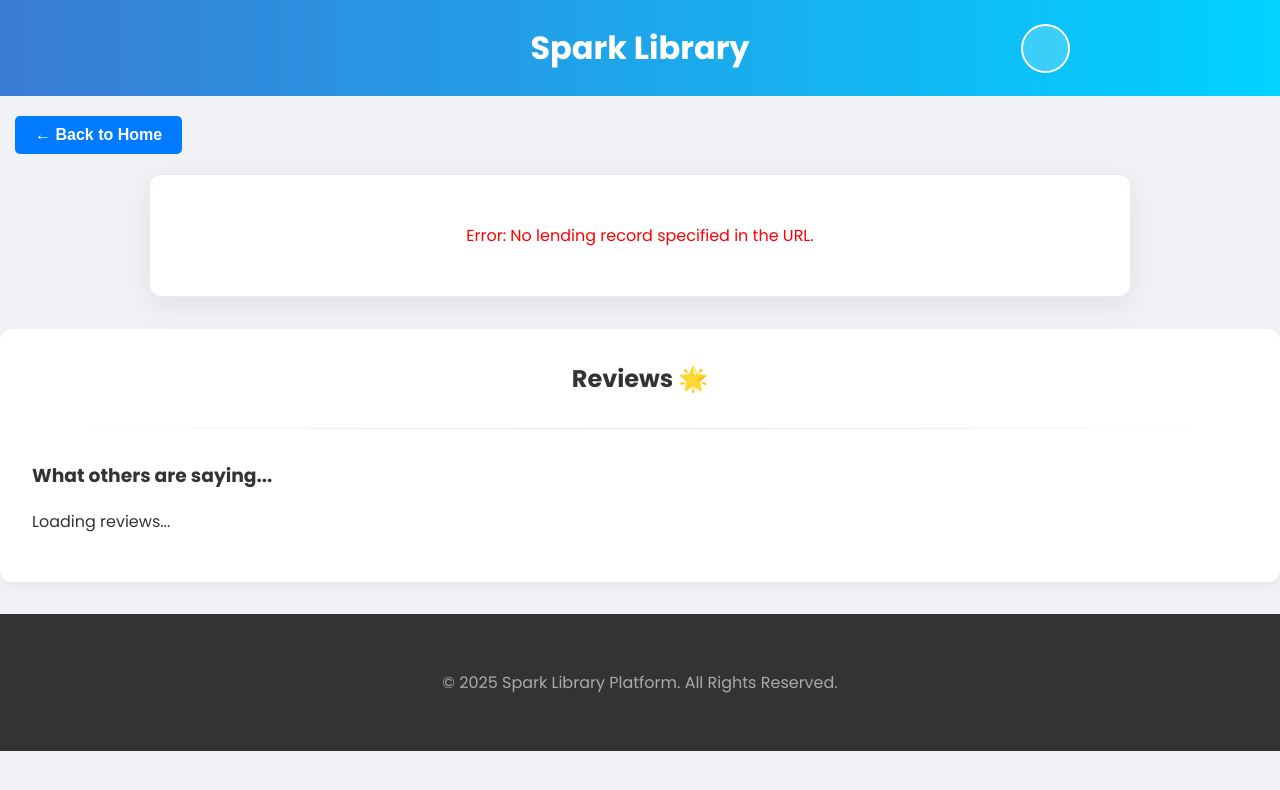
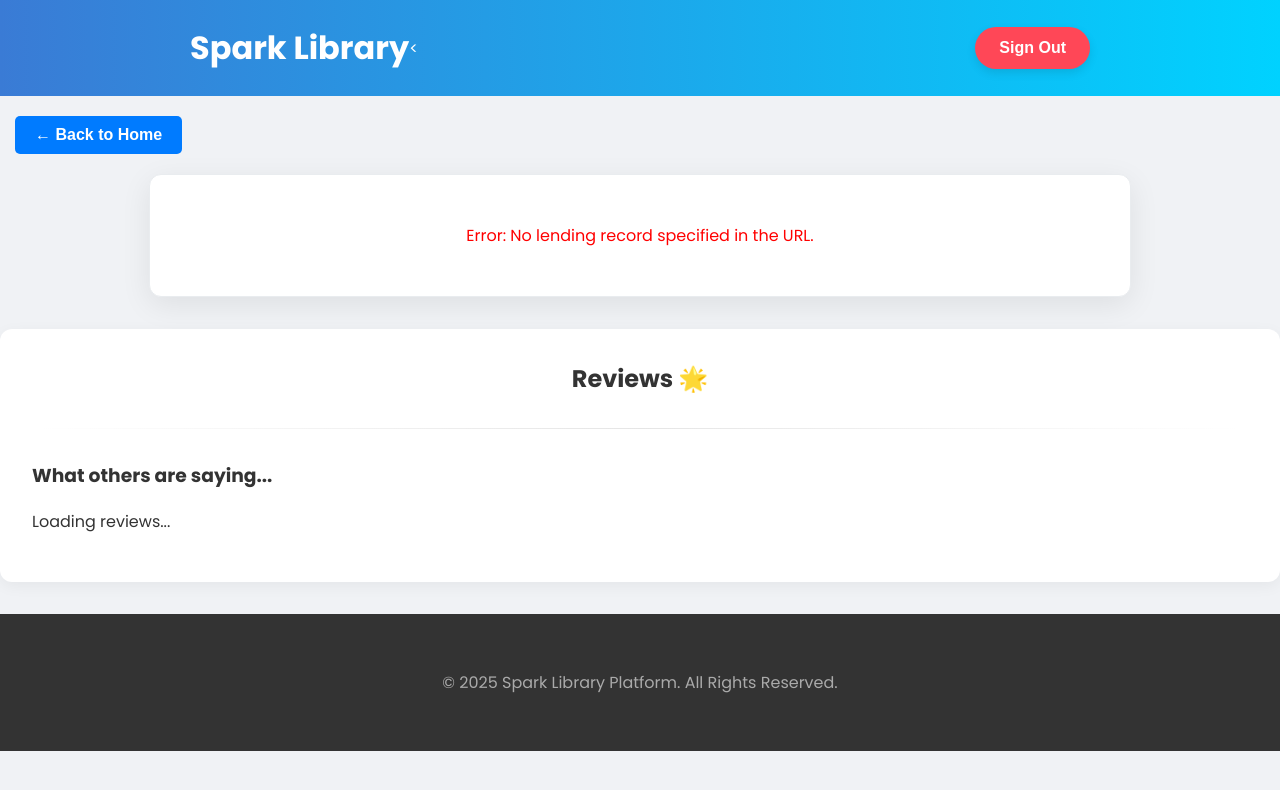
Before and after one commit to pushkarsabe/bookLendingAndReview, a website: page frontendFiles/book.html in a window 1280 px wide. Drawn offline with nearby package versions, Linux system fonts and the light colour scheme; sample sign-in values are in the browser's storage.

Commit message:
sigout ui changes

```diff
--- a/frontendFiles/book.html
+++ b/frontendFiles/book.html
@@ -13,11 +13,16 @@
 
     <header class="site-header">
         <div class="header-content">
+
             <a href="/sparkHome.html" class="home-link">
                 <h1>Spark Library</h1>
             </a>
-            <div class="profile-icon" id="profileIcon" title="Logout"></div>
+
+            <<div class="header-actions">
+                <button id="signOutBtn" class="sign-out-btn" title="Sign Out">Sign Out</button>
         </div>
+        </div>
+
     </header>
 
     <a href="sparkHome.html" class="back-button">&larr; Back to Home</a>
--- a/frontendFiles/bookDetail.css
+++ b/frontendFiles/bookDetail.css
@@ -43,6 +43,7 @@ body {
     text-decoration: none;
 }
 
+
 .profile-icon {
     width: 45px;
     height: 45px;
@@ -60,7 +61,38 @@ body {
     transform: scale(1.1);
 }
 
+.header-actions {
+    margin-left: auto;
+}
 
+.sign-out-btn {
+    padding: 0.75rem 1.5rem;
+    /* Increased padding for a larger size */
+    font-size: 1rem;
+    /* Larger font size */
+    /* Appearance */
+    background-color: #ff4757;
+    /* A distinct red color */
+    color: white;
+    border: none;
+    border-radius: 50px;
+    /* Rounded corners */
+    font-weight: 600;
+    cursor: pointer;
+    /* Effects */
+    box-shadow: 0 4px 10px rgba(0, 0, 0, 0.1);
+    transition: all 0.3s ease;
+}
+
+.sign-out-btn:hover {
+    background-color: #e04050;
+    transform: translateY(-2px);
+    box-shadow: 0 6px 15px rgba(0, 0, 0, 0.15);
+}
+
+.sign-out-btn:active {
+    transform: translateY(0);
+}
 
 
 .site-footer-bottom {
@@ -424,26 +456,30 @@ body {
     border-radius: 12px;
     padding: 2rem 2.5rem;
     text-align: center;
-    box-shadow: 0 8px 30px rgba(0, 0, 0, 0.08); /* Soft shadow to highlight */
+    box-shadow: 0 8px 30px rgba(0, 0, 0, 0.08);
+    /* Soft shadow to highlight */
     border: 1px solid #e9ecef;
     transition: transform 0.3s ease, box-shadow 0.3s ease;
 }
 
 #bookDetailContainer:hover {
-    transform: translateY(-5px); /* Subtle lift effect on hover */
+    transform: translateY(-5px);
+    /* Subtle lift effect on hover */
     box-shadow: 0 12px 40px rgba(0, 0, 0, 0.1);
 }
 
 /* --- Typography Enhancements --- */
 #bookDetailContainer h1 {
-    font-size: 2.5rem; /* Larger title */
+    font-size: 2.5rem;
+    /* Larger title */
     color: #212529;
     margin-bottom: 0.5rem;
 }
 
 #bookDetailContainer .author {
     font-size: 1.1rem;
-    color: #6c757d; /* Softer color for author */
+    color: #6c757d;
+    /* Softer color for author */
     margin-top: 0;
     margin-bottom: 1.5rem;
 }
@@ -452,7 +488,8 @@ body {
     font-size: 1rem;
     color: #495057;
     line-height: 1.6;
-    max-width: 600px; /* Improve readability */
+    max-width: 600px;
+    /* Improve readability */
     margin: 0 auto 2rem auto;
 }
 
@@ -472,7 +509,8 @@ body {
 }
 
 .lending-info strong {
-    color: #0056b3; /* Highlight important details */
+    color: #0056b3;
+    /* Highlight important details */
 }
 
 /* --- Enhanced Button Styles --- */
@@ -480,7 +518,8 @@ body {
     font-size: 1rem;
     font-weight: 600;
     padding: 0.8rem 1.75rem;
-    border-radius: 50px; /* Pill-shaped buttons */
+    border-radius: 50px;
+    /* Pill-shaped buttons */
     border: none;
     cursor: pointer;
     transition: all 0.3s ease;
@@ -500,7 +539,8 @@ body {
 
 /* Specific style for the Extend button */
 #extend-btn {
-    background-color: #343a40; /* A strong, dark color */
+    background-color: #343a40;
+    /* A strong, dark color */
     color: #ffffff;
     margin-top: 1rem;
 }
--- a/frontendFiles/bookDetail.js
+++ b/frontendFiles/bookDetail.js
@@ -15,11 +15,16 @@ document.addEventListener('DOMContentLoaded', () => {
         return;
     }
 
-    const profileIcon = document.getElementById('profileIcon');
+    const signOutBtn = document.getElementById('signOutBtn');
 
-    profileIcon.addEventListener('click', () => {
-        localStorage.removeItem('token');
-        window.location.href = './index.html';
+    signOutBtn.addEventListener('click', () => {
+        if (signOutBtn) {
+            signOutBtn.addEventListener('click', () => {
+                localStorage.removeItem('token');
+                // Redirect to the login page or homepage
+                window.location.href = './index.html';
+            });
+        }
     });
 
     const urlParams = new URLSearchParams(window.location.search);
--- a/frontendFiles/sparkHome.css
+++ b/frontendFiles/sparkHome.css
@@ -19,7 +19,36 @@ body {
     line-height: 1.6;
 }
 
+
+
 /* --- Header --- */
+.header-actions {
+    margin-left: auto;
+}
+
+.sign-out-btn {
+    padding: 0.75rem 1.5rem;
+    font-size: 1rem;
+    background-color: #ff4757;
+    color: white;
+    border: none;
+    border-radius: 50px;
+    font-weight: 600;
+    cursor: pointer;
+    box-shadow: 0 4px 10px rgba(0, 0, 0, 0.1);
+    transition: all 0.3s ease;
+}
+
+.sign-out-btn:hover {
+    background-color: #e04050;
+    transform: translateY(-2px);
+    box-shadow: 0 6px 15px rgba(0, 0, 0, 0.15);
+}
+
+.sign-out-btn:active {
+    transform: translateY(0);
+}
+
 .site-header {
     background: linear-gradient(90deg, var(--primary-color), var(--secondary-color));
     color: white;
--- a/frontendFiles/sparkHome.js
+++ b/frontendFiles/sparkHome.js
@@ -6,7 +6,7 @@ document.addEventListener('DOMContentLoaded', () => {
     const token = localStorage.getItem('token');
     const booksGrid = document.getElementById('booksGrid');
     const searchInput = document.getElementById('searchInput');
-    const profileIcon = document.getElementById('profileIcon');
+    const profileIcon = document.getElementById('signOutBtn');
     const myBooksGrid = document.getElementById('myBooksGrid');
 
     let allBooks = []; // To store all fetched books
```
Also changed, not shown: frontendFiles/sparkHome.html (+5 -1 lines), 1 other file.
